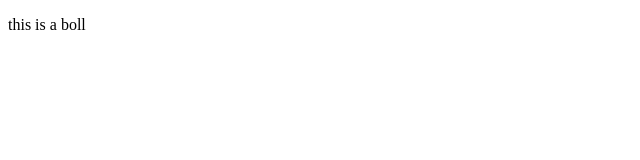
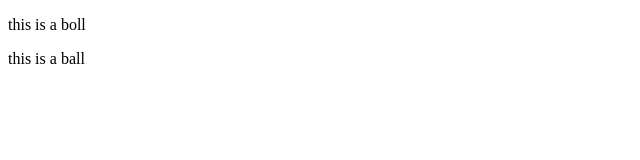
Before and after one commit to XiaoKangxin/gitDemo, a plain HTML site: page index.html in a window 1280 px wide. Shown: the full height of the page, 0-640 px from the left. Drawn offline with Linux system fonts and the light colour scheme.

Commit message:
第二次提交
这是一个球啊

```diff
--- a/index.html
+++ b/index.html
@@ -8,5 +8,6 @@
 </head>
 <body>
     <p>this is a boll</p>
+    <p>this is a ball</p>
 </body>
 </html>
```
